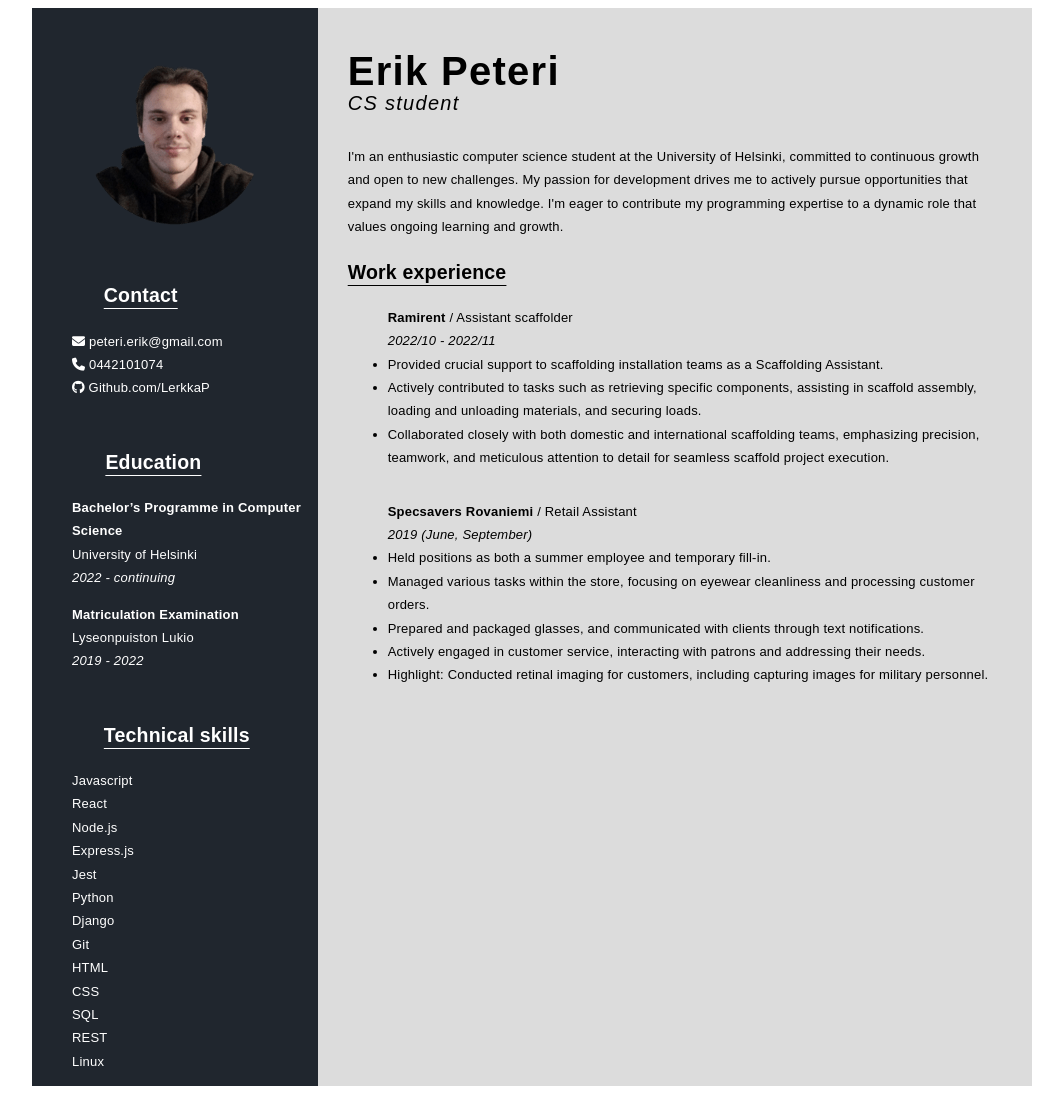
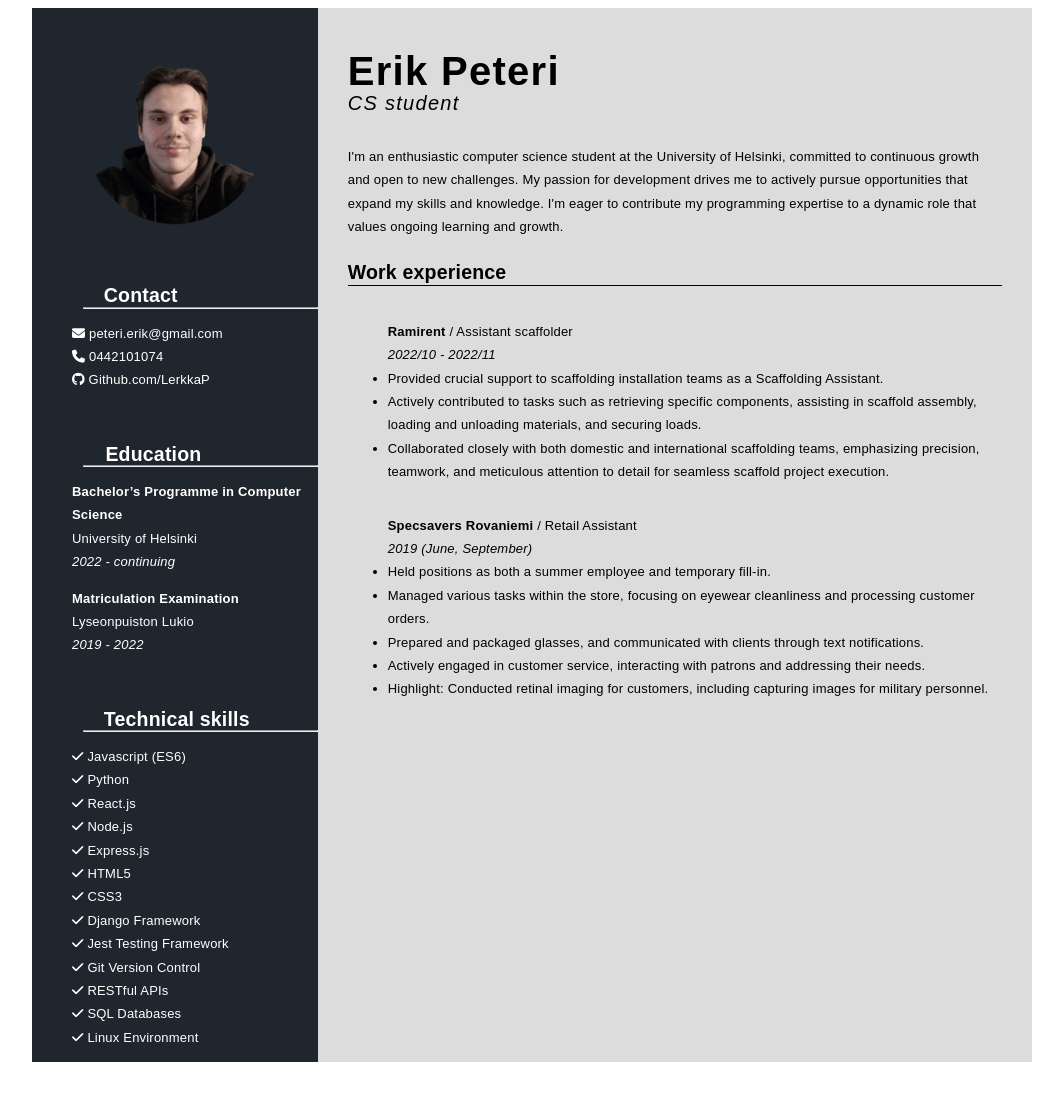
Before and after one commit to LerkkaP/Resume, a plain HTML site: page index.html in a window 1280 px wide. Shown: the whole page, without its empty margins (108-1171 px from the left). After the commit the page ends 1070 px from the top, so only its background shows below. Drawn offline with Linux system fonts and the light colour scheme.

Commit message:
final touch

```diff
--- a/index.html
+++ b/index.html
@@ -15,6 +15,7 @@
 					<img src="eki.png" alt="">
 					<div class="contact">
 						<h2>Contact</h2>
+						<hr>
 						<ul>
 							<li><i class="fa-solid fa-envelope" style="color: #ffffff;"></i> peteri.erik@gmail.com</li>
 							<li><i class="fa-solid fa-phone" style="color: #ffffff;"></i> 0442101074</li>
@@ -23,6 +24,7 @@
 					</div>
 					<div class="education">
 						<h2>Education</h2>
+						<hr>
 						<ul>
 							<li>
 								<b>Bachelor’s Programme in Computer Science</b>
@@ -48,21 +50,22 @@
 					</div>
 					<div class="skills">
 						<h2>Technical skills</h2>
+						<hr>
 						<ul>
-							<li>Javascript</li>
-							<li>React</li>
-							<li>Node.js</li>
-							<li>Express.js</li>
-							<li>Jest</li>
-							<li>Python</li>
-							<li>Django</li>
-							<li>Git</li>
-							<li>HTML</li>
-							<li>CSS</li>
-							<li>SQL</li>
-							<li>REST</li>
-							<li>Linux</li>
-						</ul>
+							<li><i class="fas fa-check"></i> Javascript (ES6)</li>
+            	<li><i class="fas fa-check"></i> Python</li>
+							<li><i class="fas fa-check"></i> React.js</li>
+							<li><i class="fas fa-check"></i> Node.js</li>
+							<li><i class="fas fa-check"></i> Express.js</li>
+							<li><i class="fas fa-check"></i> HTML5</li>
+							<li><i class="fas fa-check"></i> CSS3</li>
+							<li><i class="fas fa-check"></i> Django Framework</li>
+							<li><i class="fas fa-check"></i> Jest Testing Framework</li>
+            	<li><i class="fas fa-check"></i> Git Version Control</li>
+            	<li><i class="fas fa-check"></i> RESTful APIs</li>
+							<li><i class="fas fa-check"></i> SQL Databases</li>
+            	<li><i class="fas fa-check"></i> Linux Environment</li>
+							</ul>
 					</div>
 				</div>
 			</div>
@@ -77,6 +80,7 @@
 				</div>
 				<div class="work">
 					<h2>Work experience</h2>
+					<hr>
 					<ul>
 						<b>Ramirent</b> / Assistant scaffolder
 						<br>
--- a/style.css
+++ b/style.css
@@ -60,10 +60,10 @@ body {
 	padding-top: 10px;
 }
 
-h2 {
+/*h2 {
 	text-decoration: underline;
 	text-underline-offset: 0.3em;
-}
+}*/
 
 .left div {
 	margin-top: 45px;
@@ -102,3 +102,32 @@ a:hover {
 .intro h1 {
 	padding-bottom: 20px;
 }
+
+.work hr {
+	position: relative;
+	top: -21px;
+	height: 1px;
+	border-width: 0;
+	background-color: black;
+}
+
+.contact hr {
+	margin-top: -23px;
+	margin-right: 0;
+	text-align: right;
+	width: 82%;
+}
+
+.education hr {
+	margin-top: -23px;
+	margin-right: 0;
+	text-align: right;
+	width: 82%;
+}
+
+.skills hr {
+	margin-top: -23px;
+	margin-right: 0;
+	text-align: right;
+	width: 82%;
+}
```
